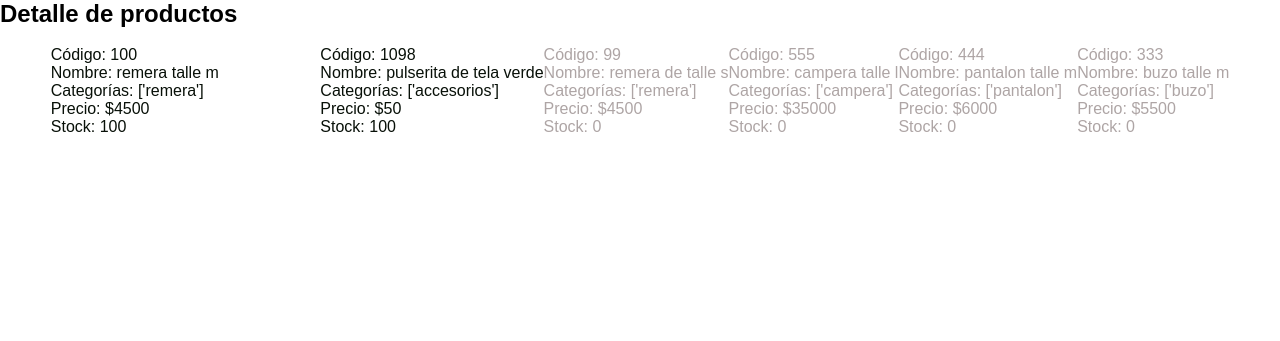
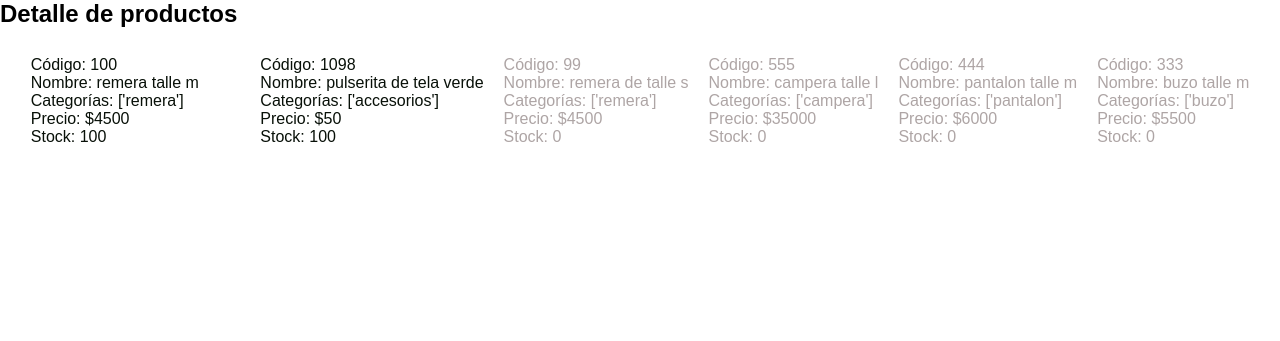
Before and after one commit to sebastian-tapia/Capacitar_para_Despegar-1, a Flask app: page /detalledeproducto in a window 1280 px wide. Shown: the part 96-437 px from the top of the page. Run offline with Flask 2, Linux system fonts and the light colour scheme.

Commit message:
se agrega estilo a los resultados de busqueda

```diff
--- a/TP/static/style.css
+++ b/TP/static/style.css
@@ -85,10 +85,14 @@ main {
 }
 .productos-con-stock {
     color: rgb(8, 16, 8);
+    margin: 10px;
+    display: inline-block;
 }
 
 .productos-sin-stock {
-    color: rgb(174, 165, 165)
+    margin: 10px;
+    color: rgb(174, 165, 165);
+    display: inline-block;
 }
 
 footer {
```
